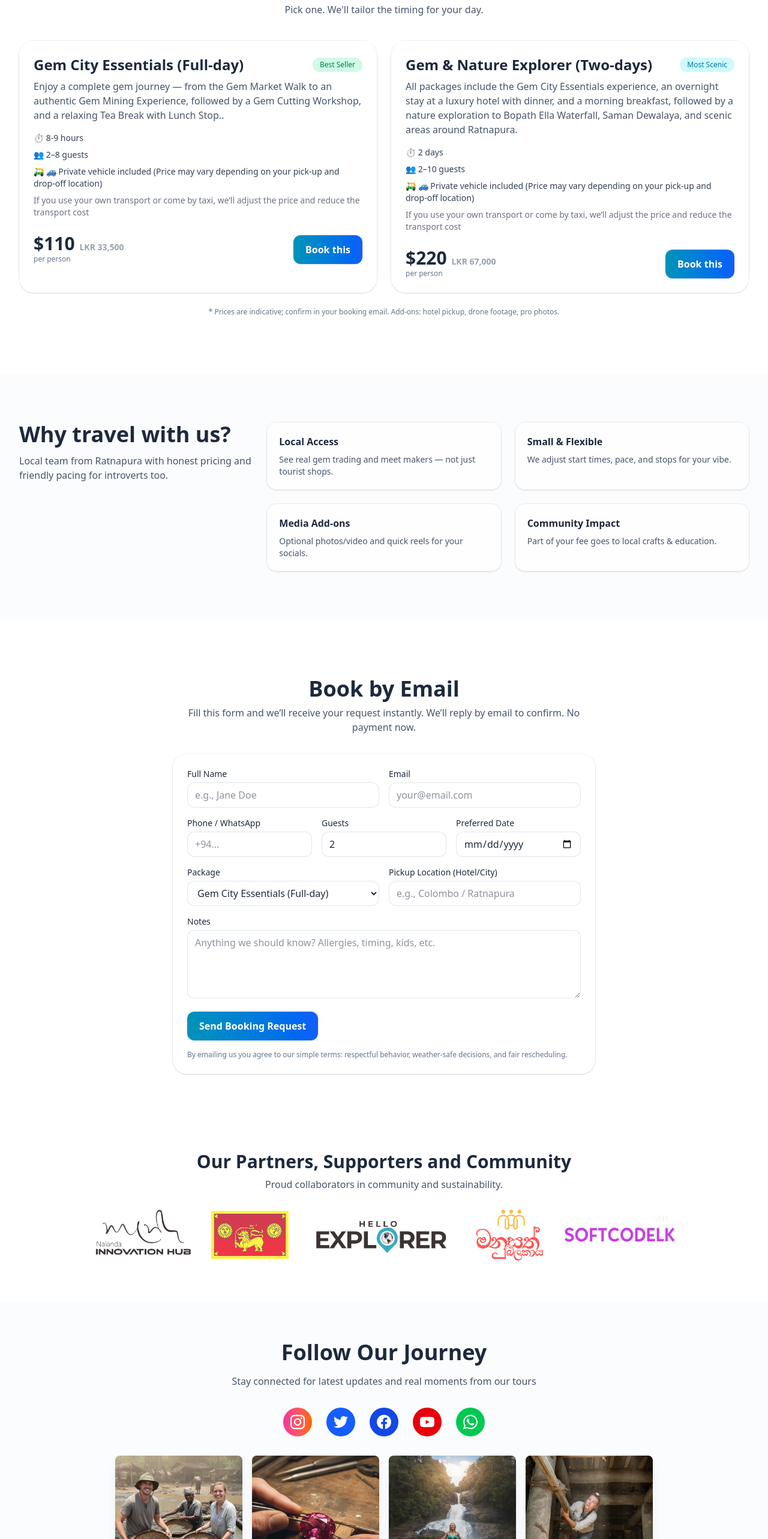
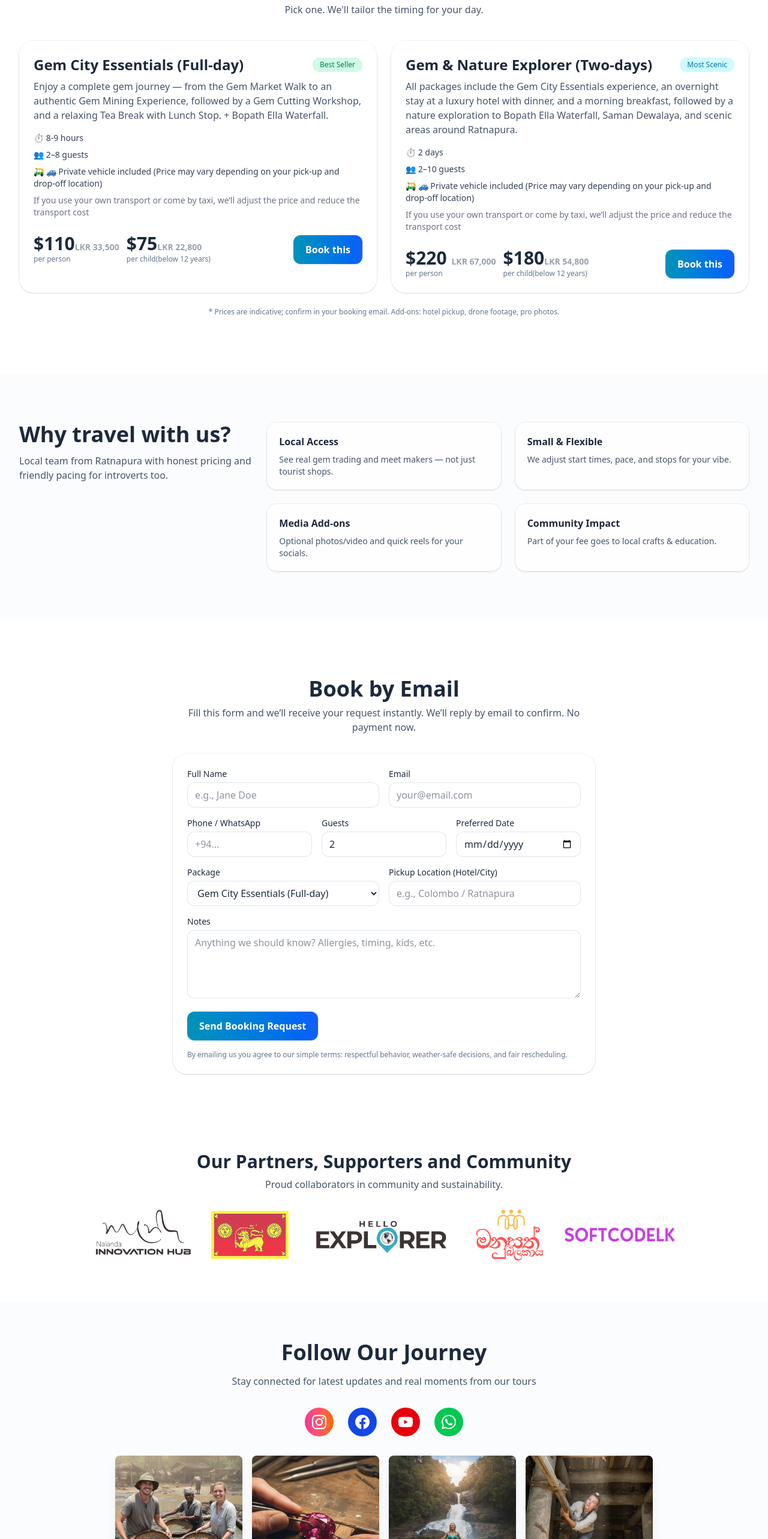
Before and after one commit to DevNuwancat/VisitGemCityTours, a Vue app in the folder frontend/: page / in a window 1280 px wide. Shown: the part 4441-7006 px from the top of the page at 60% size. Built offline with nearby package versions, Linux system fonts and the light colour scheme; no server answers.

Commit message:
fix bugs

```diff
--- a/frontend/src/App.vue
+++ b/frontend/src/App.vue
@@ -85,11 +85,11 @@ async function onSubmit(e: Event) {
               </a>
               </div>
 
-              <div class="hidden sm:flex gap-6 text-sm font-sans items-center text-white ">
-                <a href="#story" class="hover:text-cyan-500 duration-150 ease-in transition-all">Gem City Stoy</a>
-                <a href="#attraction" class="hover:text-cyan-500 duration-150 ease-in transition-all">Attraction</a>
-                <a href="#packages" class="hover:text-cyan-500 duration-150 ease-in transition-all">Packages</a>
-                <a href="#whyus" class="hover:text-cyan-500 duration-150 ease-in transition-all">Why Us</a>
+              <div class="flex gap-6 text-sm font-sans items-center text-white ">
+                <a href="#story" class="hover:text-cyan-500 duration-150 ease-in transition-all hidden sm:block">Gem City Stoy</a>
+                <a href="#attraction" class="hover:text-cyan-500 duration-150 ease-in transition-all hidden sm:block">Attraction</a>
+                <a href="#packages" class="hover:text-cyan-500 duration-150 ease-in transition-all hidden sm:block">Packages</a>
+                <a href="#whyus" class="hover:text-cyan-500 duration-150 ease-in transition-all hidden sm:block">Why Us</a>
 
 
                 <div class="relative flex">
@@ -489,7 +489,7 @@ async function onSubmit(e: Event) {
             <h3 class="text-2xl font-bold">Gem City Essentials (Full‑day)</h3>
             <span class="px-3 py-1 rounded-full text-xs bg-emerald-100 text-emerald-700 dark:bg-emerald-900/40 dark:text-emerald-200">Best Seller</span>
           </div>
-          <p class="mt-2 text-slate-600 dark:text-slate-300">Enjoy a complete gem journey — from the Gem Market Walk to an authentic Gem Mining Experience, followed by a Gem Cutting Workshop, and a relaxing Tea Break with Lunch Stop.<i class="fa fa-stop"></i>.</p>
+          <p class="mt-2 text-slate-600 dark:text-slate-300">Enjoy a complete gem journey — from the Gem Market Walk to an authentic Gem Mining Experience, followed by a Gem Cutting Workshop, and a relaxing Tea Break with Lunch Stop. + Bopath Ella Waterfall<i class="fa fa-stop"></i>.</p>
           <ul class="mt-4 text-sm space-y-2 text-slate-700 dark:text-slate-300">
             <li>⏱️ 8-9 hours</li>
             <li>👥 2–8 guests</li>
@@ -498,8 +498,12 @@ async function onSubmit(e: Event) {
           </ul>
           <div class="mt-6 flex items-end gap-3">
             <div>
-              <div class="text-3xl font-extrabold text-gray">$110 <span class="text-sm text-gray-400">LKR 33,500</span></div>
+              <div class="text-3xl font-extrabold text-gray">$110<span class="text-sm text-gray-400">LKR 33,500</span></div>
               <div class="text-xs text-slate-500">per person</div>
+            </div>
+            <div>
+              <div class="text-3xl font-extrabold text-gray">$75<span class="text-sm text-gray-400">LKR 22,800</span></div>
+              <div class="text-xs text-slate-500">per child(below 12 years)</div>
             </div>
             <div class="ml-auto">
               <a href="#book" class="inline-flex items-center px-5 py-3 rounded-xl bg-linear-to-r from-cyan-600 to-blue-600 text-white font-semibold shadow hover:opacity-90" data-package="Gem City Essentials (‑day)">Book this</a>
@@ -524,11 +528,17 @@ async function onSubmit(e: Event) {
               <div class="text-3xl font-extrabold text-gray">$220 <span class="text-sm text-gray-400">LKR 67,000</span></div>
               <div class="text-xs text-slate-500">per person</div>
             </div>
+             <div>
+              <div class="text-3xl font-extrabold text-gray">$180<span class="text-sm text-gray-400">LKR 54,800</span></div>
+              <div class="text-xs text-slate-500">per child(below 12 years)</div>
+            </div>
             <div class="ml-auto">
               <a href="#book" class="inline-flex items-center px-5 py-3 rounded-xl bg-linear-to-r from-cyan-600 to-blue-600 text-white font-semibold shadow hover:opacity-90" data-package="Gem & Nature Explorer (Two‑days)">Book this</a>
             </div>
+
           </div>
         </div>
+
       </div>
       <p class="mt-6 text-center text-xs text-slate-500">* Prices are indicative; confirm in your booking email. Add‑ons: hotel pickup, drone footage, pro photos.</p>
     </div>
@@ -748,11 +758,6 @@ async function onSubmit(e: Event) {
           </svg>
         </a>
 
-        <a href="#" class="group flex items-center justify-center w-12 h-12 rounded-full bg-blue-600 text-white hover:scale-110 transition-transform duration-200">
-          <svg class="w-6 h-6" fill="currentColor" viewBox="0 0 24 24">
-            <path d="M24 4.557c-.883.392-1.832.656-2.828.775 1.017-.609 1.798-1.574 2.165-2.724-.951.564-2.005.974-3.127 1.195-.897-.957-2.178-1.555-3.594-1.555-3.179 0-5.515 2.966-4.797 6.045-4.091-.205-7.719-2.165-10.148-5.144-1.29 2.213-.669 5.108 1.523 6.574-.806-.026-1.566-.247-2.229-.616-.054 2.281 1.581 4.415 3.949 4.89-.693.188-1.452.232-2.224.084.626 1.956 2.444 3.379 4.6 3.419-2.07 1.623-4.678 2.348-7.29 2.04 2.179 1.397 4.768 2.212 7.548 2.212 9.142 0 14.307-7.721 13.995-14.646.962-.695 1.797-1.562 2.457-2.549z"/>
-          </svg>
-        </a>
 
         <a href="#" class="group flex items-center justify-center w-12 h-12 rounded-full bg-blue-700 text-white hover:scale-110 transition-transform duration-200">
           <svg class="w-6 h-6" fill="currentColor" viewBox="0 0 24 24">
```
